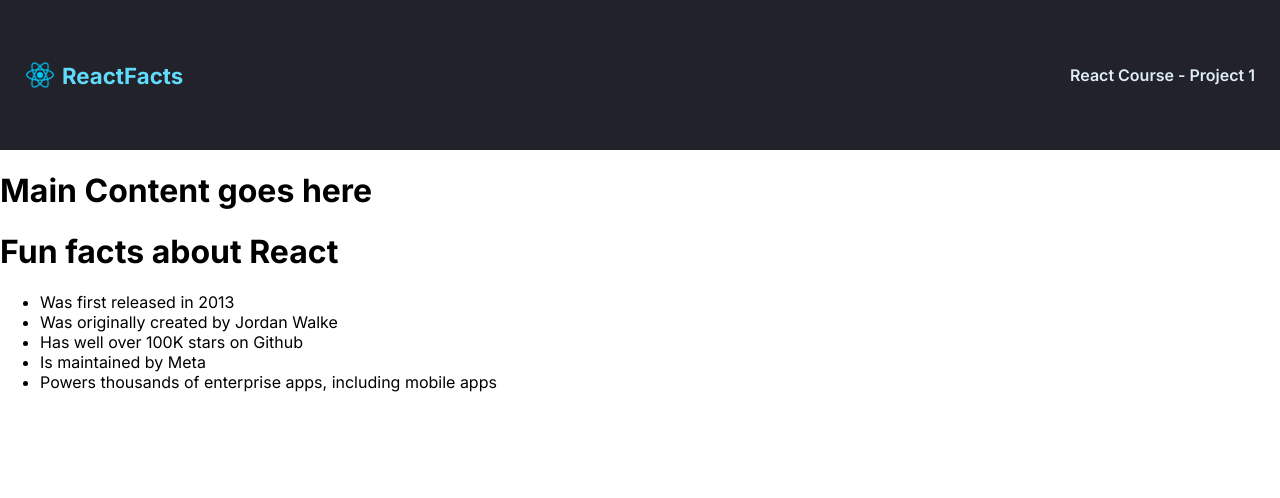
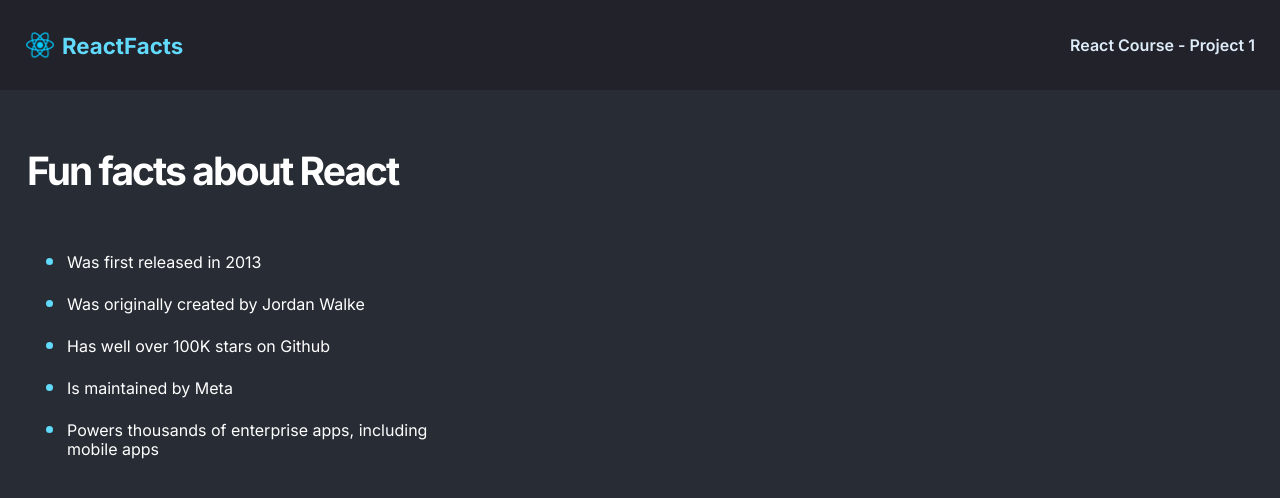
Before and after one commit to mikerobards/react-fun-facts, a React (Create React App) app: page / in a window 1280 px wide. Shown: the top 498 px of the page. Built offline with nearby package versions, Linux system fonts and the light colour scheme.

Commit message:
style main

```diff
--- a/src/components/Main.js
+++ b/src/components/Main.js
@@ -1,9 +1,8 @@
 export default function Main() {
     return (
-        <div>
-            <h1>Main Content goes here</h1>
-            <h1>Fun facts about React</h1>
-            <ul>
+        <main className="main">
+            <h1 className="main-title">Fun facts about React</h1>
+            <ul className="main--facts">
                 <li>Was first released in 2013</li>
                 <li>Was originally created by Jordan Walke</li>
                 <li>Has well over 100K stars on Github</li>
@@ -11,6 +10,6 @@ export default function Main() {
                 <li>Powers thousands of enterprise apps, including mobile apps</li>
             </ul>
 
-        </div>
+        </main>
     )
 }
--- a/src/index.css
+++ b/src/index.css
@@ -5,6 +5,7 @@ body {
   -moz-osx-font-smoothing: grayscale;
   box-sizing: border-box;
   min-height: 100vh;
+  background-color: #282d35;
 }
 
 nav {
@@ -12,16 +13,13 @@ nav {
   display: flex;
   align-items: center;
   padding: 30px 25px;
-  height: 90px;
+  height: 30px;
+  margin: 0;
 }
 
 nav > h3,
 nav > h4 {
   margin: 0;
-}
-
-nav > h3 {
-  margin-right: auto;
 }
 
 .logo {
@@ -33,6 +31,7 @@ nav > h3 {
   color: #61dafb;
   font-weight: 700;
   font-size: 22.2535px;
+  margin-right: auto;
 }
 
 .project-title {
@@ -40,3 +39,32 @@ nav > h3 {
   font-weight: 600;
   font-size: 16px;
 }
+
+.main {
+  color: #fff;
+  padding: 57px 27px;
+}
+
+.main-title {
+  margin: 0;
+  font-weight: 700;
+  font-size: 39px;
+  letter-spacing: -0.05em;
+}
+
+.main--facts {
+  font-weight: 400;
+  margin-top: 46px;
+  max-width: 400px;
+}
+
+.main--facts > li {
+  font-size: 16px;
+  line-height: 19px;
+  padding-block: 10px;
+}
+
+.main--facts > li::marker {
+  color: #61dafb;
+  font-size: 1.4rem;
+}
```
Also changed, not shown: src/img/reactjs-icon-large.png (added).
